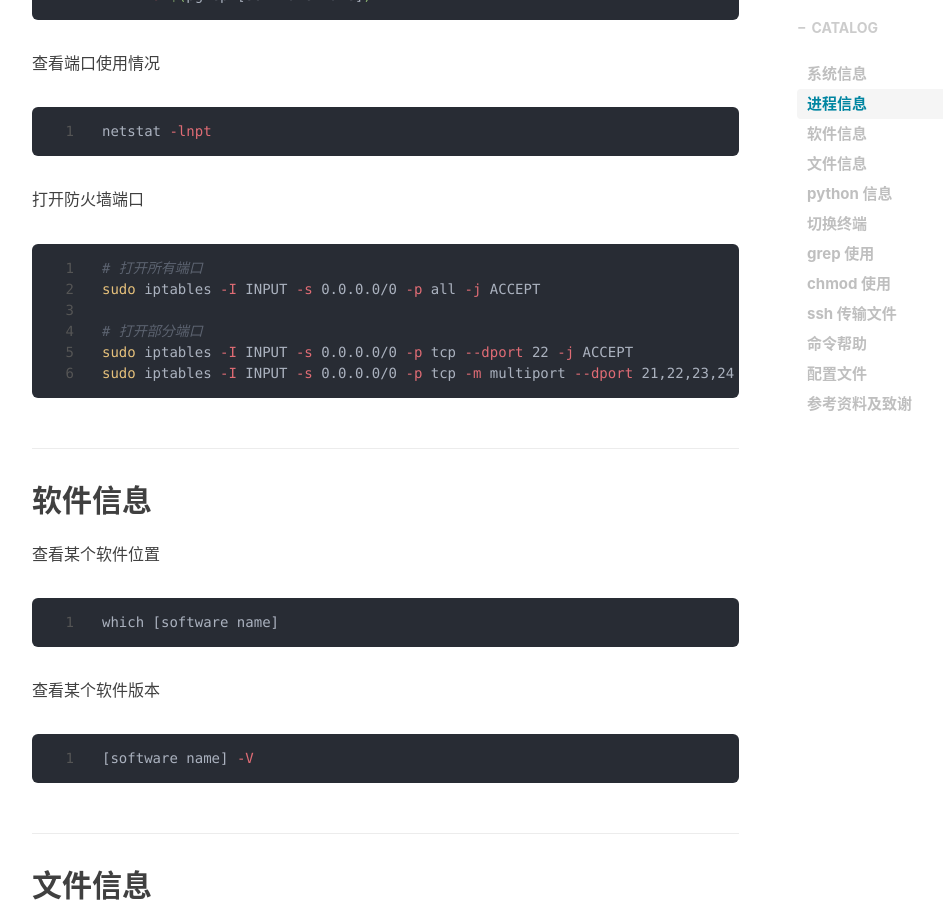
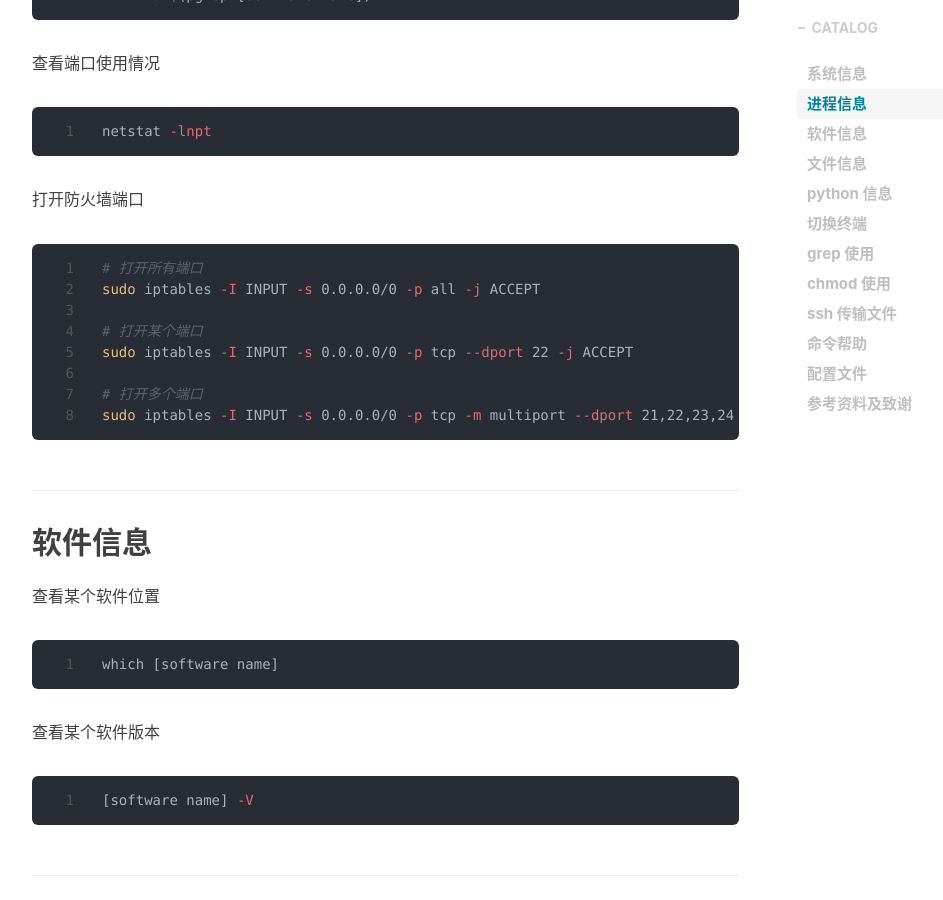
Before and after one commit to liushunyu/blog, a Jekyll site: the page built from _posts/2019-10-31-linux 小技巧.md, in a window 1280 px wide and 900 px high, scrolled down 3227 px. Shown: the whole window, without its empty margins (233-1176 px from the left). Built offline with Jekyll 4.4.1, drawn with Linux system fonts in a browser that asks for light colours; nearby versions of some CDN libraries; comment, search, counter and statistics services are not loaded.

Commit message:
Update 2019-10-31-linux 小技巧.md

````diff
--- a/_posts/2019-10-31-linux 小技巧.md
+++ b/_posts/2019-10-31-linux 小技巧.md
@@ -170,8 +170,10 @@ netstat -lnpt
 # 打开所有端口
 sudo iptables -I INPUT -s 0.0.0.0/0 -p all -j ACCEPT
 
-# 打开部分端口
+# 打开某个端口
 sudo iptables -I INPUT -s 0.0.0.0/0 -p tcp --dport 22 -j ACCEPT
+
+# 打开多个端口
 sudo iptables -I INPUT -s 0.0.0.0/0 -p tcp -m multiport --dport 21,22,23,24 -j ACCEPT
 ```
 
````
